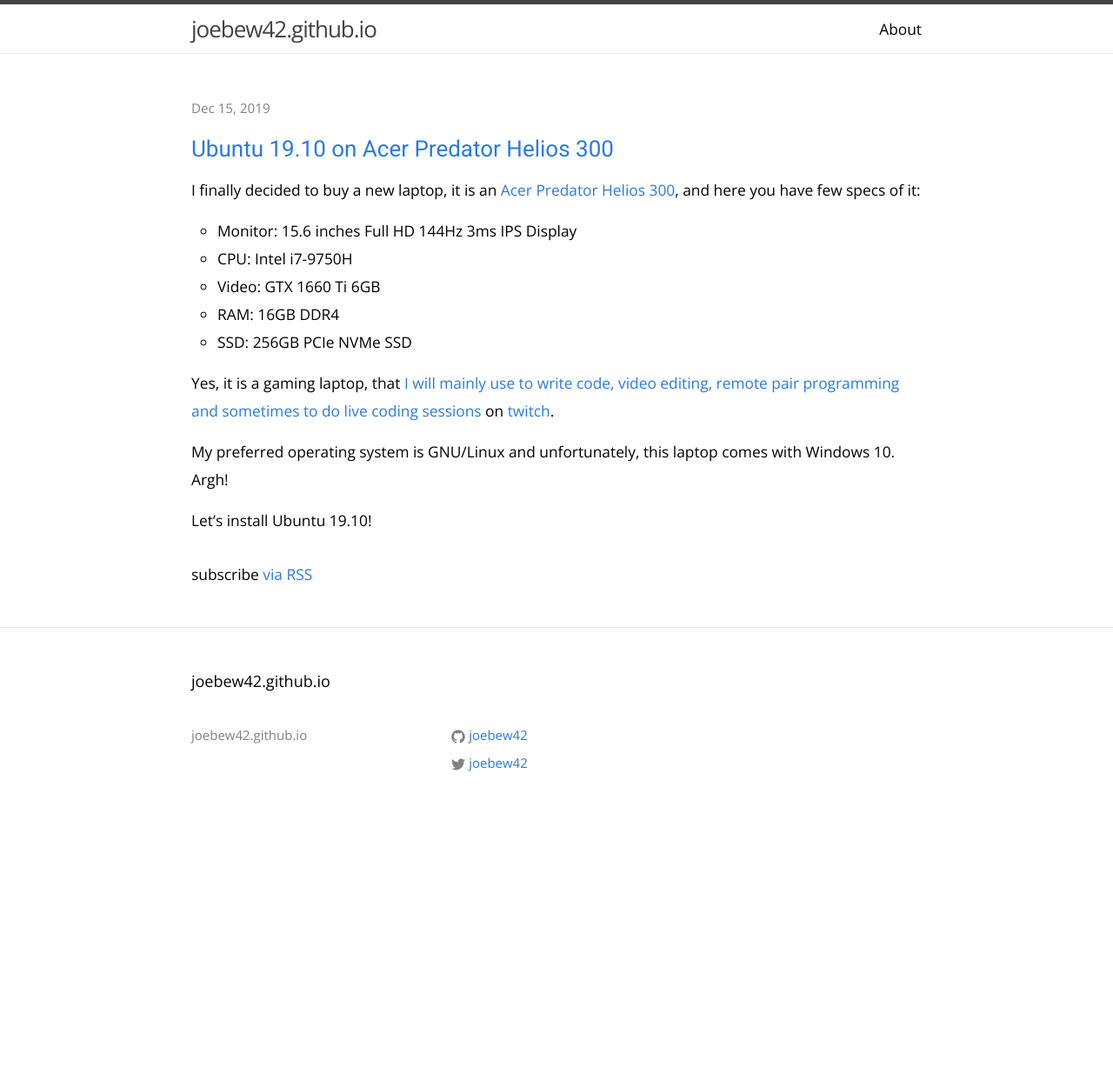
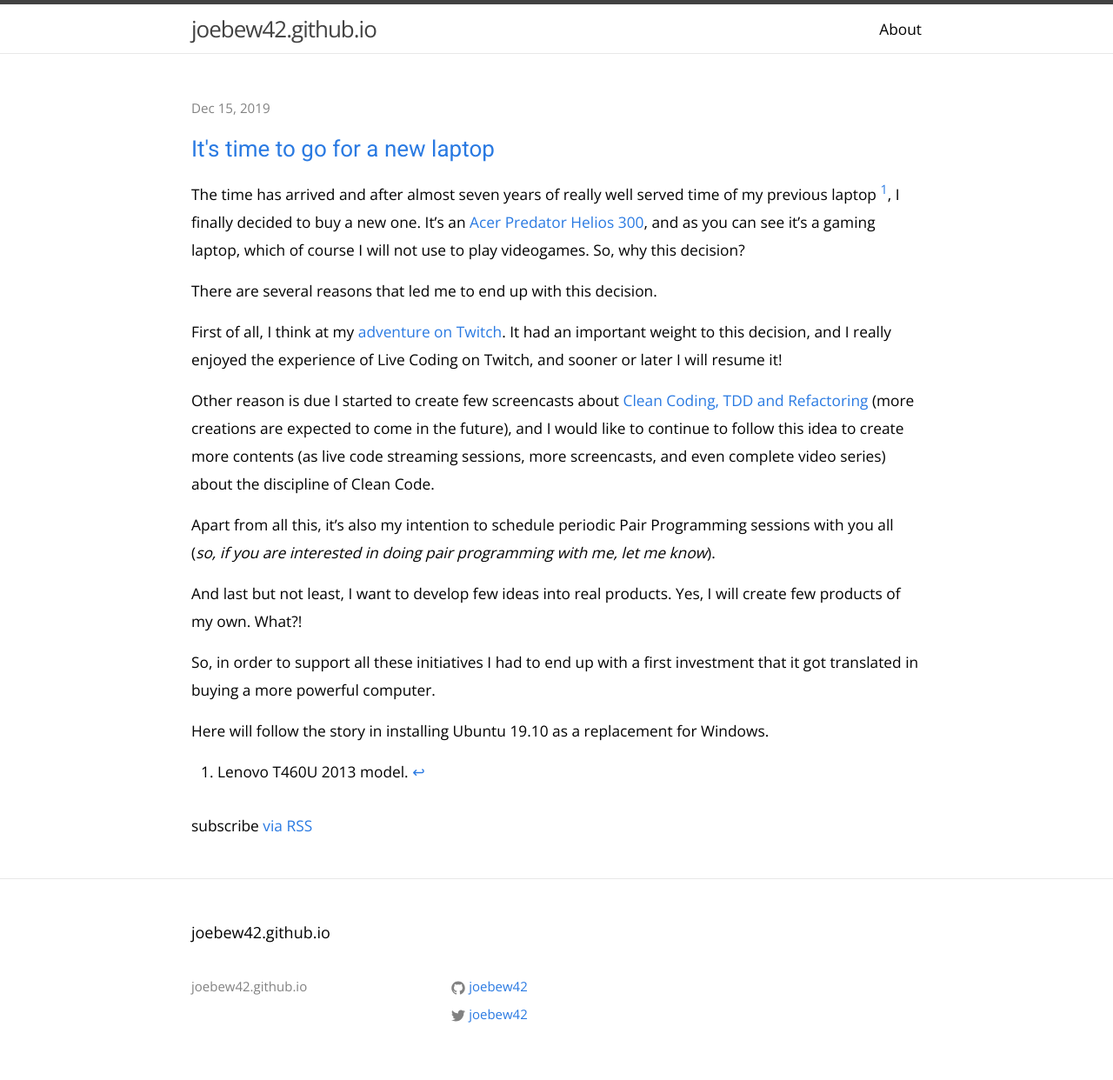
Before and after one commit to joebew42/joebew42.github.io, a Jekyll site: the page built from index.html, in a window 1280 px wide. Shown: the whole page at 87% size. Built offline with Jekyll 4.4.1, drawn with Linux system fonts in a browser that asks for light colours; before the commit the page ends 953 px from its top, so only the background shows below that.

Commit message:
rename and review my first post

```diff
--- a/_posts/2019-12-15-ubuntu-19.10-on-acer-predator-helios-300.markdown
+++ b/_posts/2019-12-15-time-for-a-new-laptop.markdown
@@ -1,31 +1,37 @@
 ---
 layout: post
-title:  "Ubuntu 19.10 on Acer Predator Helios 300"
+title:  "It's time to go for a new laptop"
 date:   2019-12-15 15:00:00 +0100
 excerpt_separator: <!--more-->
 ---
 
-I finally decided to buy a new laptop, it is an [Acer Predator Helios 300](https://www.amazon.com/Acer-Predator-i7-9750H-Keyboard-PH315-52-78VL/dp/B07QXLFLXT), and here you have few specs of it:
+The time has arrived and after almost seven years of really well served time of my previous laptop [^1], I finally decided to buy a new one. It's an [Acer Predator Helios 300](https://www.amazon.com/Acer-Predator-i7-9750H-Keyboard-PH315-52-78VL/dp/B07QXLFLXT), and as you can see it's a gaming laptop, which of course I will not use to play videogames. So, why this decision?
 
-- Monitor: 15.6 inches Full HD 144Hz 3ms IPS Display
-- CPU: Intel i7-9750H
-- Video: GTX 1660 Ti 6GB
-- RAM: 16GB DDR4
-- SSD: 256GB PCIe NVMe SSD
+There are several reasons that led me to end up with this decision.
 
-Yes, it is a gaming laptop, that [I will mainly use to write code, video editing, remote pair programming and sometimes to do live coding sessions](https://twitter.com/joebew42/status/1188143433371836416) on [twitch](https://twitch.tv/joebew42).
+First of all, I think at my [adventure on Twitch](https://joebew42.github.io/twitch/about). It had an important weight to this decision, and I really enjoyed the experience of Live Coding on Twitch, and sooner or later I will resume it!
 
-My preferred operating system is GNU/Linux and unfortunately, this laptop comes with Windows 10. Argh!
+Other reason is due I started to create few screencasts about [Clean Coding, TDD and Refactoring](https://www.youtube.com/watch?v=pmoLmjirmTk) (more creations are expected to come in the future), and I would like to continue to follow this idea to create more contents (as live code streaming sessions, more screencasts, and even complete video series) about the discipline of Clean Code.
 
-Let's install Ubuntu 19.10!
+Apart from all this, it's also my intention to schedule periodic Pair Programming sessions with you all (_so, if you are interested in doing pair programming with me, let me know_).
+
+And last but not least, I want to develop few ideas into real products. Yes, I will create few products of my own. What?!
+
+So, in order to support all these initiatives I had to end up with a first investment that it got translated in buying a more powerful computer.
+
+Here will follow the story in installing Ubuntu 19.10 as a replacement for Windows.
 
 <!--more-->
 
-## Installing Ubuntu 19.10
+## Yes, but, not Windows, please!
 
-Yes, it works!
+My preferred operating system is GNU/Linux and unfortunately, this laptop comes with a pre-installed copy of Windows 10. Damn, a malware!
 
-My previous OS was Arch Linux, this time I decided to switch to Ubuntu 19.10 (easy to install, ready-to-go.)
+Not so bad, let's fix it and install Ubuntu 19.10!
+
+_Long story short, yes, it works!, Ubuntu 19.10 is working "quite" fine!_
+
+My previous OS was Arch Linux but this time I decided to switch to Ubuntu 19.10 (easy to install, ready-to-go.)
 
 Steps I followed to install Ubuntu 19.10:
 
@@ -115,3 +121,5 @@
 ![Ubuntu 19.10 on Acer Predator Helios 300](/assets/ubuntu-19.10-on-acer-predator-helios-300.jpg)
 
 _Ubuntu 19.10 on Acer Predator Helios 300_
+
+[^1]: Lenovo T460U 2013 model.
```
